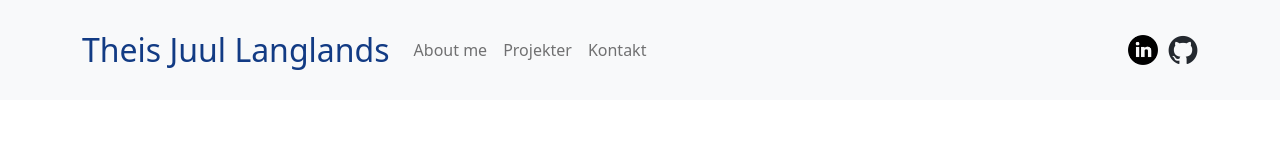
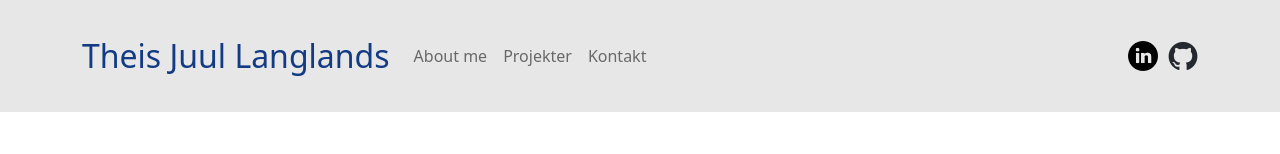
Before and after one commit to theislanglands/Portefolio, a React (Create React App) app: page / in a window 1280 px wide. Shown: the top 154 px of the page. Built offline with nearby package versions, Linux system fonts and the light colour scheme.

Commit message:
pages created and styling of navigation

```diff
--- a/src/App.css
+++ b/src/App.css
@@ -28,15 +28,6 @@
   color: #61dafb;
 }
 
-@keyframes App-logo-spin {
-  from {
-    transform: rotate(0deg);
-  }
-  to {
-    transform: rotate(360deg);
-  }
-}
-
 .Content-header {
   text-align: left;
   font-size: larger ;
@@ -44,20 +35,25 @@
   margin-bottom: 0.2rem;
 }
 
+/* About */
 .Content {
   text-align: left;
   white-space: pre-line;
 }
 
-.navigation {
-  min-height: 100px;
-  margin-bottom: 50px;
-}
-
 .theis {
   margin-top: 100px;
 }
+
+/* Navigation */
+
 .navigation .navbar-brand {
   color: #123B84;
   font-size:2rem;
 }
+
+.navigation {
+  min-height: 7rem;
+  margin-bottom: 3rem;
+  background-color: #e7e7e7;
+}
--- a/src/App.js
+++ b/src/App.js
@@ -1,14 +1,13 @@
 import './App.css';
-import NavigationComponent from './components/navbar/NavigationComponent';
-import About from './components/about/About';
+// import NavigationComponent from './components/navbar/NavigationComponent';
+// import About from './components/about/About';
 import 'bootstrap/dist/css/bootstrap.min.css';
+import Home from './pages/Home';
 
 function App() {
   return (
-
     <div className="App">
-      <NavigationComponent></NavigationComponent>
-      <About></About>
+      <Home></Home>
     </div>
   );
 }
--- a/src/components/navbar/NavigationComponent.js
+++ b/src/components/navbar/NavigationComponent.js
@@ -7,7 +7,7 @@ import github from '../../assets/github-mark.png';
 
 function NavigationComponent() {
   return (
-    <Navbar bg="light" expand="lg" className="navigation">
+    <Navbar expand="lg" className="navigation">
       <Container>
         <Navbar.Brand href="#home">Theis Juul Langlands</Navbar.Brand>
         <Navbar.Toggle aria-controls="basic-navbar-nav" />
--- /dev/null
+++ b/src/pages/Home.js
@@ -0,0 +1,15 @@
+import React from 'react'
+import NavigationComponent from '../components/navbar/NavigationComponent'
+import About from '../components/about/About'
+
+
+const Home = () => {
+  return (
+    <div className="home">
+        <NavigationComponent></NavigationComponent>
+        <About></About>
+    </div>
+  )
+}
+
+export default Home
```
Also changed, not shown: src/pages/Contact.js (added, +9 -0 lines), src/pages/Projects.js (added, +11 -0 lines), src/assets/Theis_oval.png (added).
